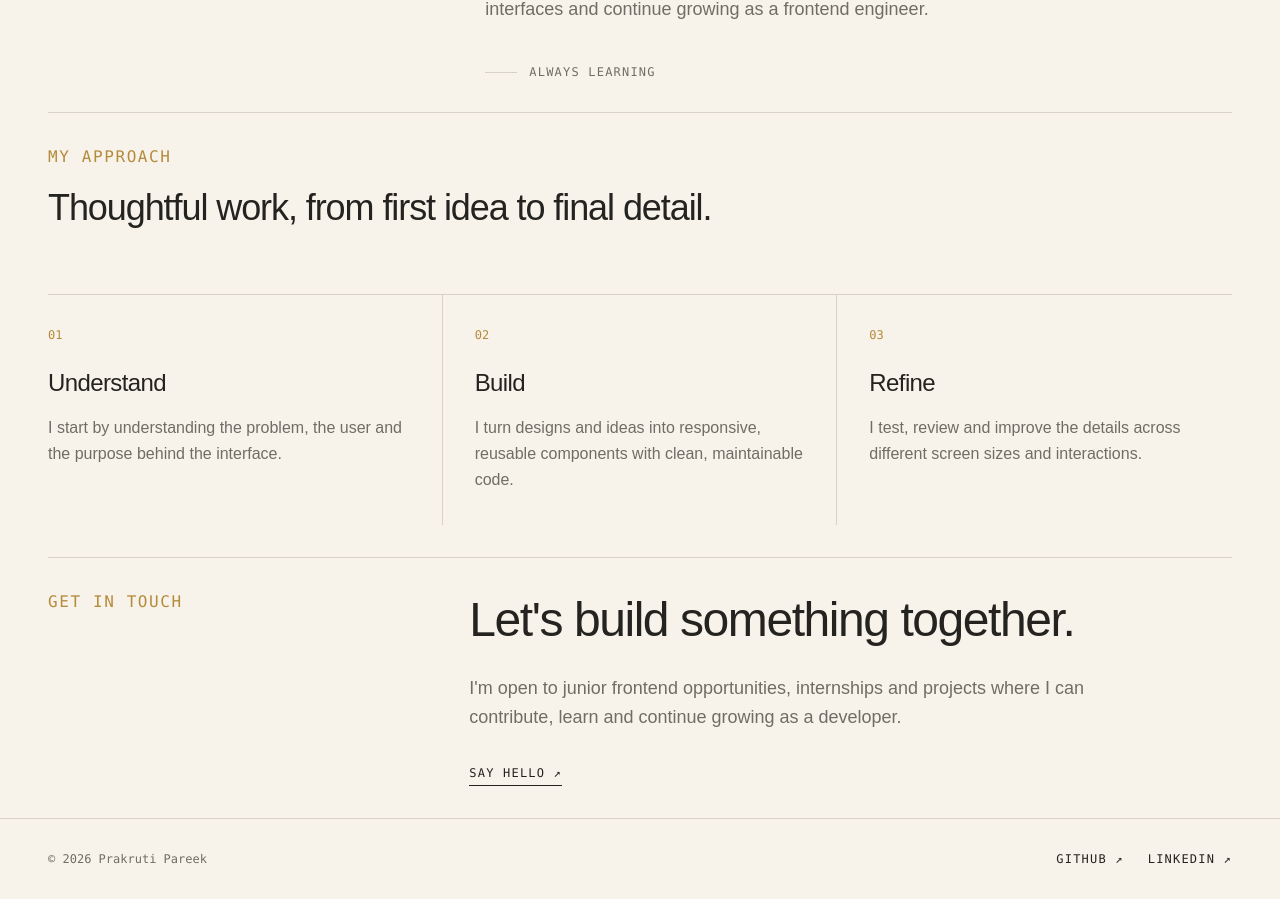
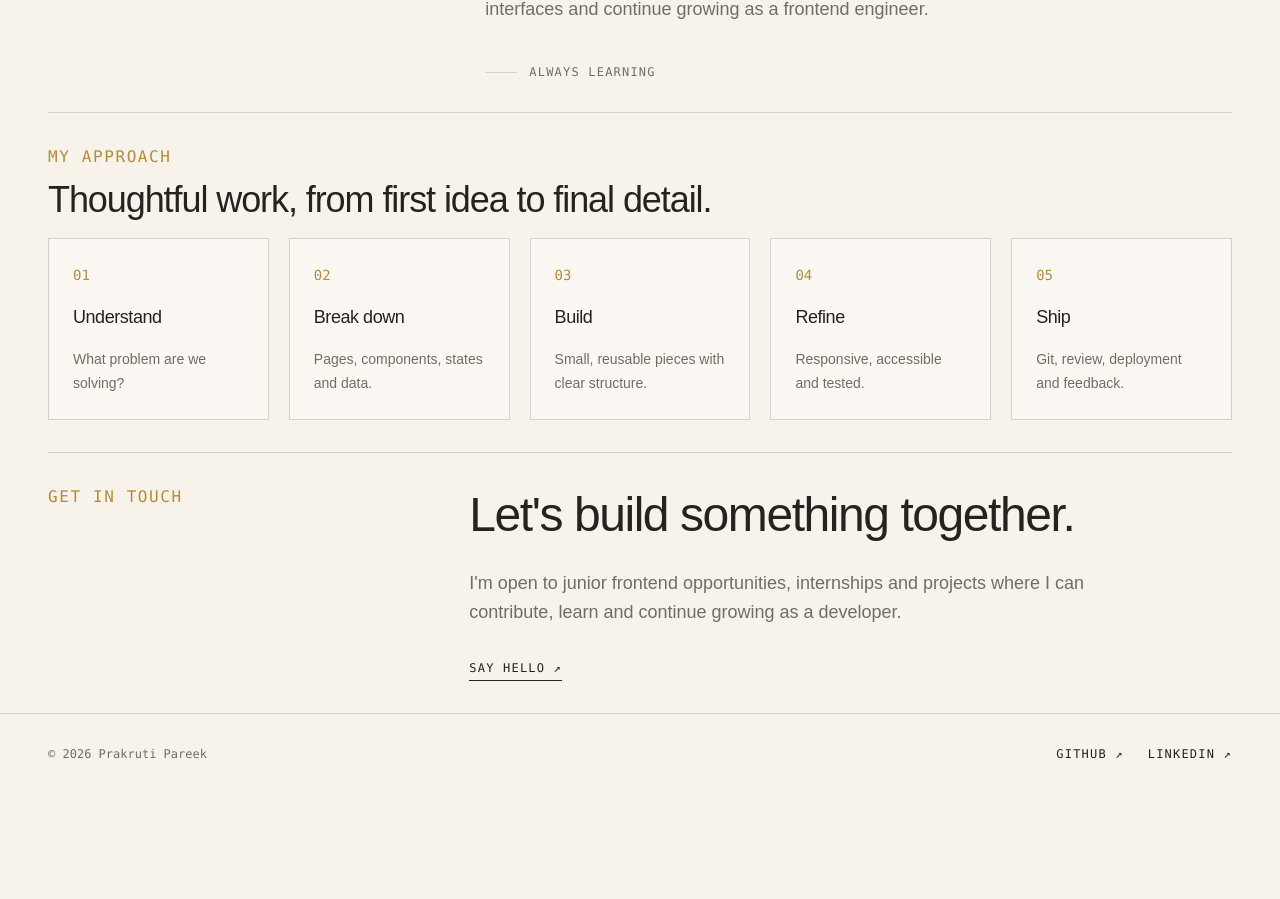
Before and after one commit to PrakrutiPareek/pp--portfolio, a Next.js app: page / in a window 1280 px wide. Shown: the part 1493-2392 px from the top of the page. After the commit the page ends 2287 px from the top, so only its background shows below. Built offline with nearby package versions, Linux system fonts and the light colour scheme.

Commit message:
feat: improve approach section

```diff
--- a/src/app/components/Approach.tsx
+++ b/src/app/components/Approach.tsx
@@ -2,20 +2,27 @@ const approaches = [
   {
     number: "01",
     title: "Understand",
-    description:
-      "I start by understanding the problem, the user and the purpose behind the interface.",
+    description: "What problem are we solving?",
   },
   {
     number: "02",
-    title: "Build",
-    description:
-      "I turn designs and ideas into responsive, reusable components with clean, maintainable code.",
+    title: "Break down",
+    description: "Pages, components, states and data.",
   },
   {
     number: "03",
+    title: "Build",
+    description: "Small, reusable pieces with clear structure.",
+  },
+  {
+    number: "04",
     title: "Refine",
-    description:
-      "I test, review and improve the details across different screen sizes and interactions.",
+    description: "Responsive, accessible and tested.",
+  },
+  {
+    number: "05",
+    title: "Ship",
+    description: "Git, review, deployment and feedback.",
   },
 ];
 
@@ -25,31 +32,29 @@ export default function Approach() {
       id="approach"
       className="scroll-mt-15 border-t border-(--border) py-4 md:py-8"
     >
-      <div className="mb-12 md:mb-16">
-        <p className="font-mono text-md uppercase tracking-widest text-(--accent)">
-          My approach
-        </p>
+      <p className="font-mono text-md uppercase tracking-widest text-(--accent)">
+        My approach
+      </p>
 
-        <h2 className="mt-4 max-w-3xl text-2xl font-medium leading-tight tracking-[-0.03em] md:text-4xl">
-          Thoughtful work, from first idea to final detail.
-        </h2>
-      </div>
+      <h2 className="mt-2 max-w-3xl text-2xl font-medium leading-tight tracking-[-0.03em] md:text-4xl">
+        Thoughtful work, from first idea to final detail.
+      </h2>
 
-      <div className="grid border-t border-(--border) md:grid-cols-3">
+      <div className="mt-4 grid gap-5 md:grid-cols-5">
         {approaches.map((approach) => (
           <article
             key={approach.number}
-            className="border-b border-(--border) py-8 md:border-b-0 md:border-r md:px-8 md:first:pl-0 md:last:border-r-0 md:last:pr-0"
+            className="group border border-[var(--border)] bg-white/40 p-6 transition-transform duration-300 hover:-translate-y-1"
           >
-            <p className="font-mono text-xs text-(--accent)">
+            <span className="font-mono text-sm text-[var(--accent)]">
               {approach.number}
-            </p>
+            </span>
 
-            <h3 className="mt-6 text-2xl font-medium tracking-tight">
+            <h3 className="mt-4 text-lg font-medium tracking-tight">
               {approach.title}
             </h3>
 
-            <p className="mt-4 max-w-sm leading-relaxed text-(--muted)">
+            <p className="mt-4 text-sm leading-6 text-[var(--muted)]">
               {approach.description}
             </p>
           </article>
```
